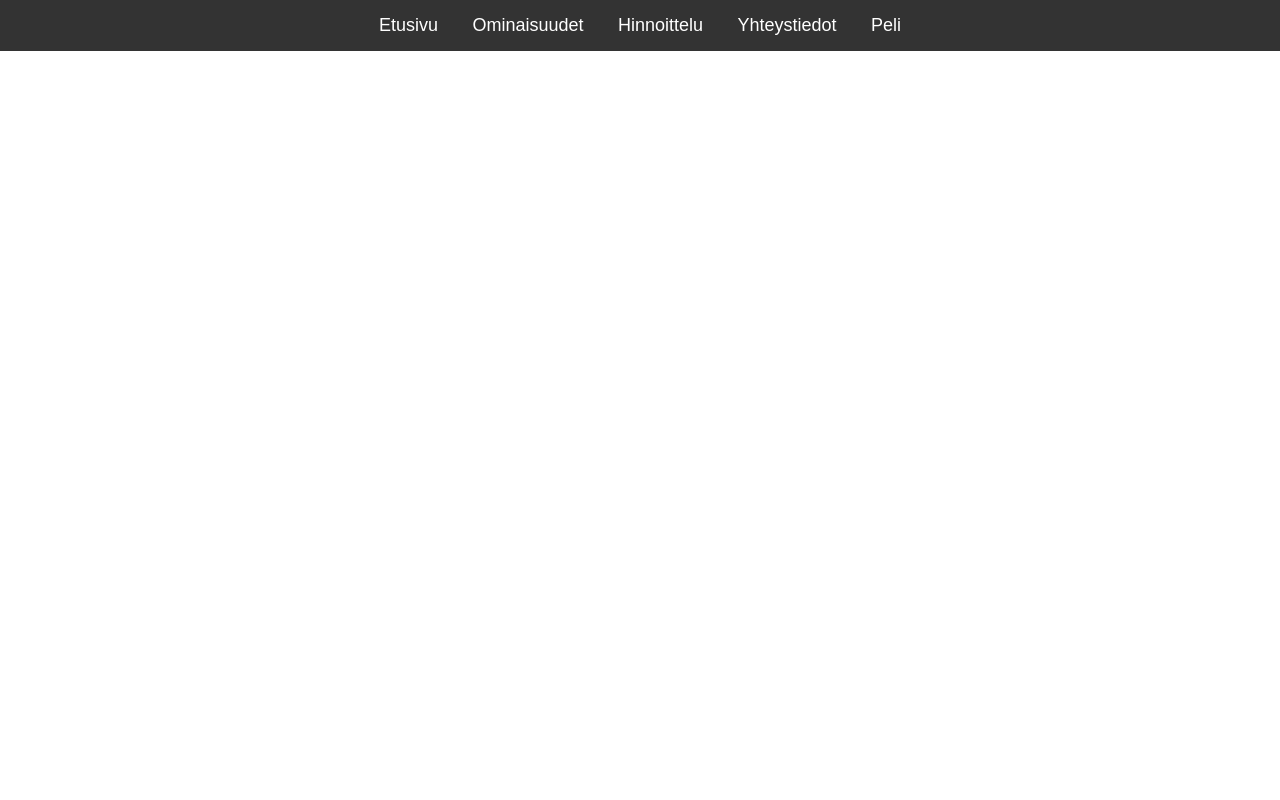
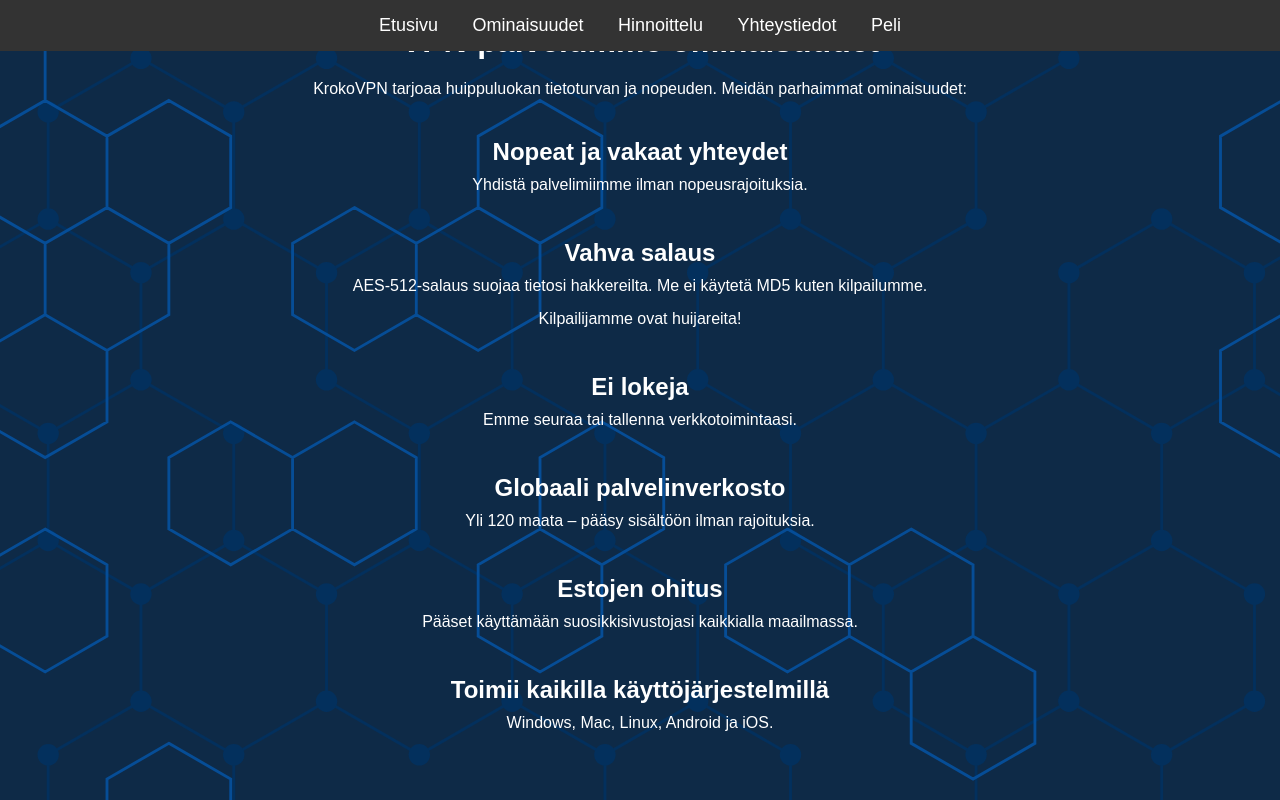
Before and after one commit to eetutt/KrokoVPN, a plain HTML site: page ominaisuudet.html in a window 1280 px wide. Drawn offline with Linux system fonts and the light colour scheme.

Commit message:
Update ominaisuudet slash char.css

```diff
--- a/styles/ominaisuudet.css
+++ b/styles/ominaisuudet.css
@@ -6,7 +6,7 @@
 
 body {
   font-family: Arial, sans-serif;
-  background-image: url("kuvat/Hexagon.svg");
+  background-image: url("/kuvat/Hexagon.svg");
   background-size: cover;
   background-position: center;
   background-attachment: fixed;
```
